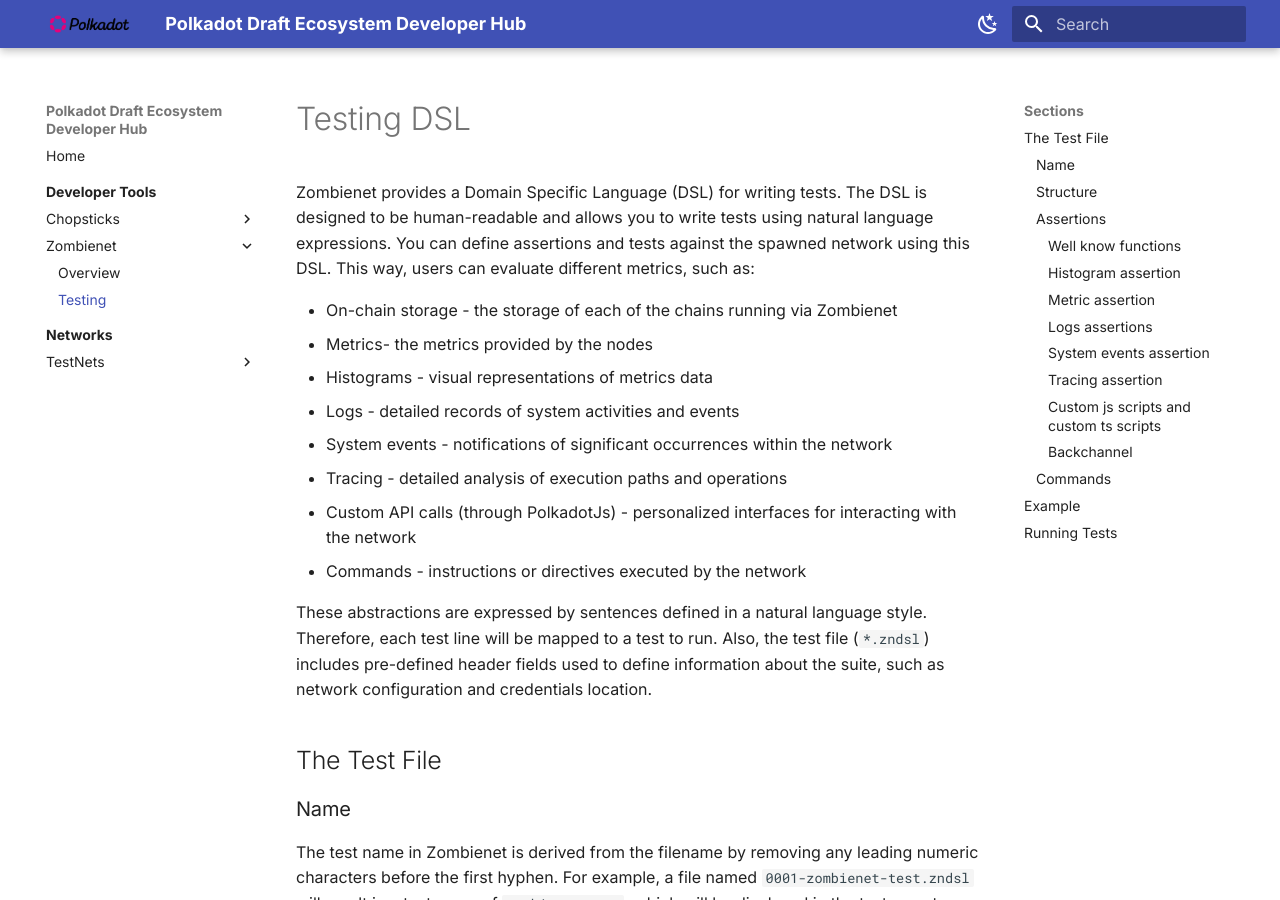
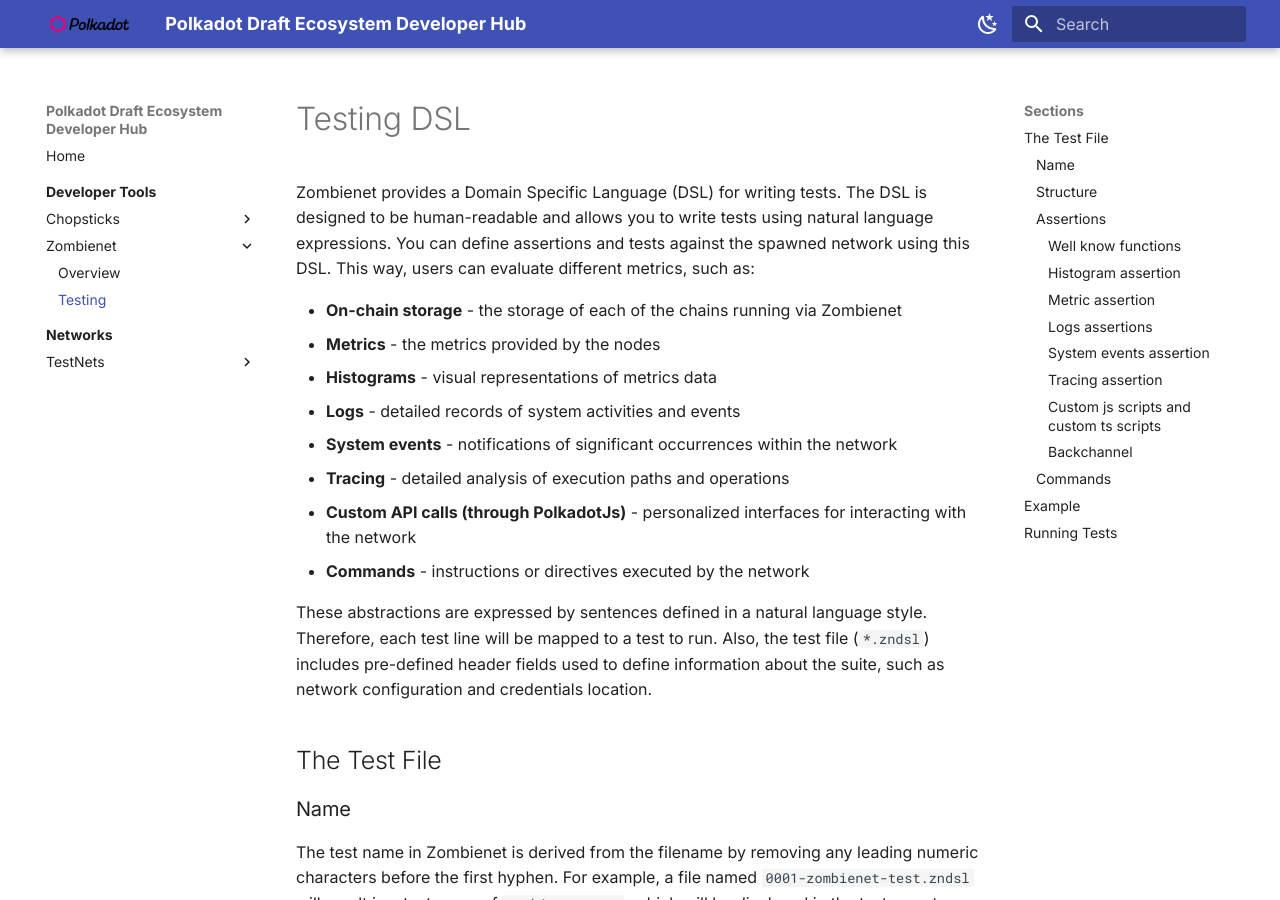
Before and after one commit to papermoonio/polkadot-ecosystem-docs-draft, an MkDocs documentation site: the page built from docs/dev-tools/zombienet/testing.md, in a window 1280 px wide and 900 px high. Built offline with MkDocs 1.6.1 and Material for MkDocs 9.7.7, drawn with Linux system fonts in a browser that asks for light colours.

```diff
--- a/docs/dev-tools/zombienet/testing.md
+++ b/docs/dev-tools/zombienet/testing.md
@@ -7,14 +7,14 @@ description: Zombienet provides a Domain Specific Language (DSL) for writing tes
 
 Zombienet provides a Domain Specific Language (DSL) for writing tests. The DSL is designed to be human-readable and allows you to write tests using natural language expressions. You can define assertions and tests against the spawned network using this DSL. This way, users can evaluate different metrics, such as:
 
-- On-chain storage - the storage of each of the chains running via Zombienet
-- Metrics- the metrics provided by the nodes
-- Histograms - visual representations of metrics data
-- Logs - detailed records of system activities and events
-- System events - notifications of significant occurrences within the network
-- Tracing - detailed analysis of execution paths and operations
-- Custom API calls (through PolkadotJs) - personalized interfaces for interacting with the network
-- Commands - instructions or directives executed by the network
+- **On-chain storage** - the storage of each of the chains running via Zombienet
+- **Metrics** - the metrics provided by the nodes
+- **Histograms** - visual representations of metrics data
+- **Logs** - detailed records of system activities and events
+- **System events** - notifications of significant occurrences within the network
+- **Tracing** - detailed analysis of execution paths and operations
+- **Custom API calls (through PolkadotJs)** - personalized interfaces for interacting with the network
+- **Commands** - instructions or directives executed by the network
 
 These abstractions are expressed by sentences defined in a natural language style. Therefore, each test line will be mapped to a test to run. Also, the test file (`*.zndsl`) includes pre-defined header fields used to define information about the suite, such as network configuration and credentials location.
 
```
